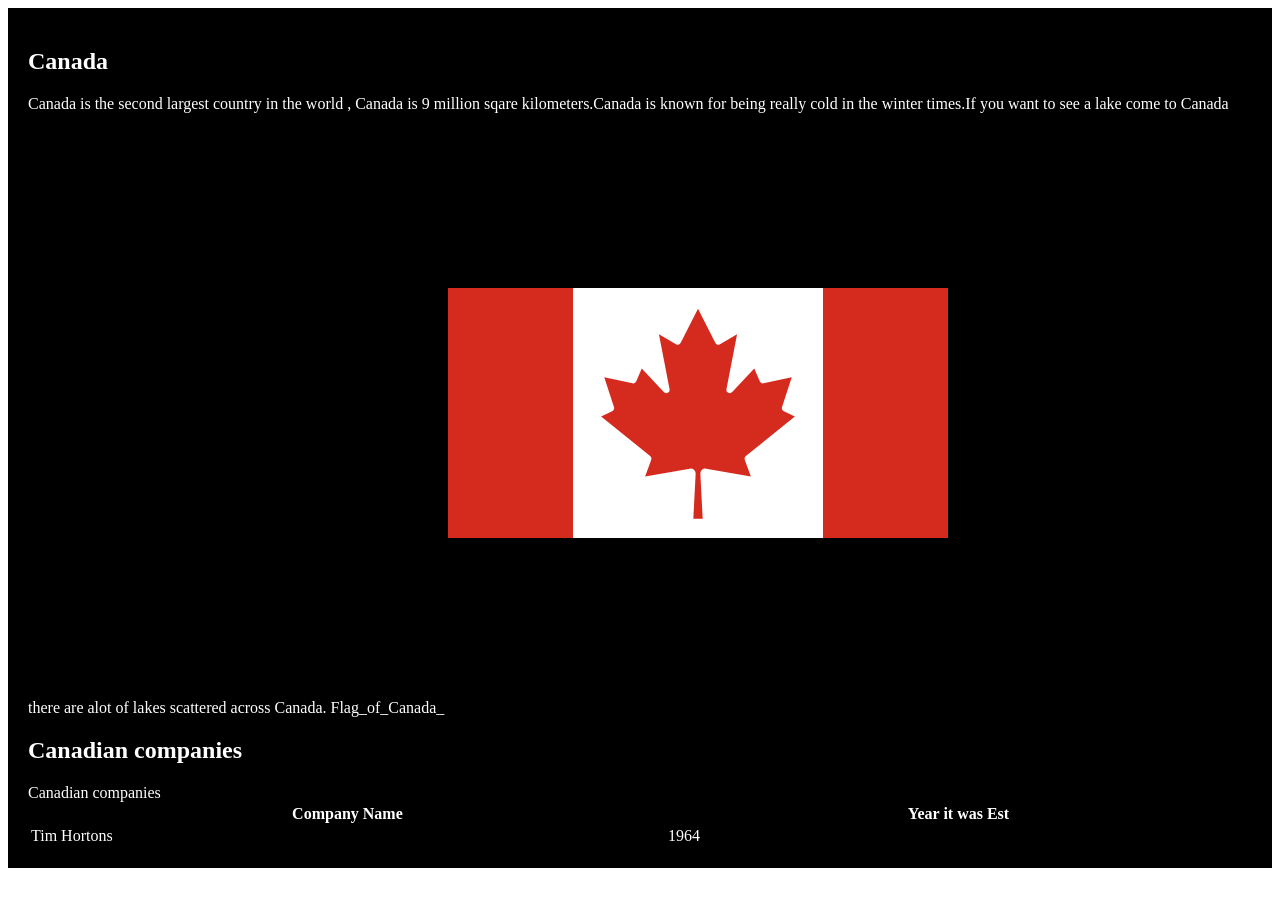
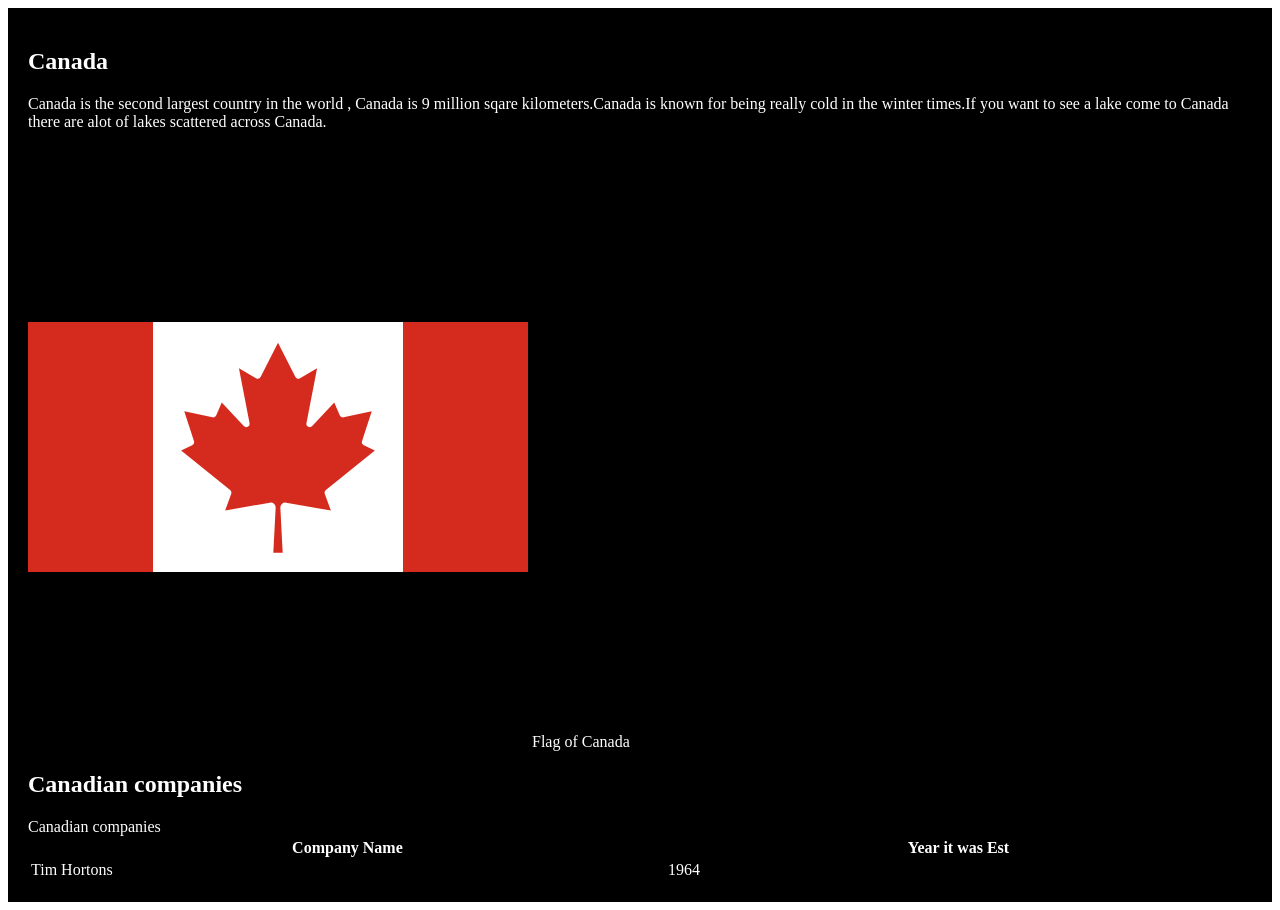
Before and after one commit to Nathan-balugo/-ICS2O-Unit2-06-HTML-, a plain HTML site: page index.html in a window 1280 px wide. Before the commit the page ends 876 px from the top, so only its background shows below. Drawn offline with Linux system fonts and the light colour scheme.

Commit message:
<!DOCTYPE html> <html>  <head>    <div style="background-color:black;color:white;padding:20px;">      <h2 id="myHeader">Canada</h2>      <p>Canada is the second largest country in the world , Canada is 9 million sqare kilometers.Canada is known for being really cold in the winter times.If you want to see a lake come to Canada there are alot of lakes scattered across Canada.</p> <img src="Flag_of_Canada_(Pantone).svg" alt= "Flag_of_Canada_" width="500" height="600">  <img id="myimage">Flag of Canada</img> <h2>Canadian companies </h2> <table id="mytable">Canadian companies</table> <table style="width:100%">   <tr>     <th>Company Name </th>     <th>Year it was Est </th>   </tr>   <tr>     <td>Tim Hortons </td>     <td> 1964 </td>   </tr>   </div> </table> </head> </html>

```diff
--- a/index.html
+++ b/index.html
@@ -3,9 +3,9 @@
  <head>
    <div style="background-color:black;color:white;padding:20px;">
      <h2 id="myHeader">Canada</h2>
-     <p>Canada is the second largest country in the world , Canada is 9 million sqare kilometers.Canada is known for being really cold in the winter times.If you want to see a lake come to Canada there are alot of lakes scattered across Canada.
-       <img id="myimage">Flag_of_Canada_</img>
+     <p>Canada is the second largest country in the world , Canada is 9 million sqare kilometers.Canada is known for being really cold in the winter times.If you want to see a lake come to Canada there are alot of lakes scattered across Canada.</p>
 <img src="Flag_of_Canada_(Pantone).svg" alt= "Flag_of_Canada_" width="500" height="600">
+ <img id="myimage">Flag of Canada</img>
 <h2>Canadian companies </h2>
 <table id="mytable">Canadian companies</table>
 <table style="width:100%">
@@ -17,6 +17,7 @@
     <td>Tim Hortons </td>
     <td> 1964 </td>
   </tr>
+  </div>
 </table>
 </head>
 </html>
```
